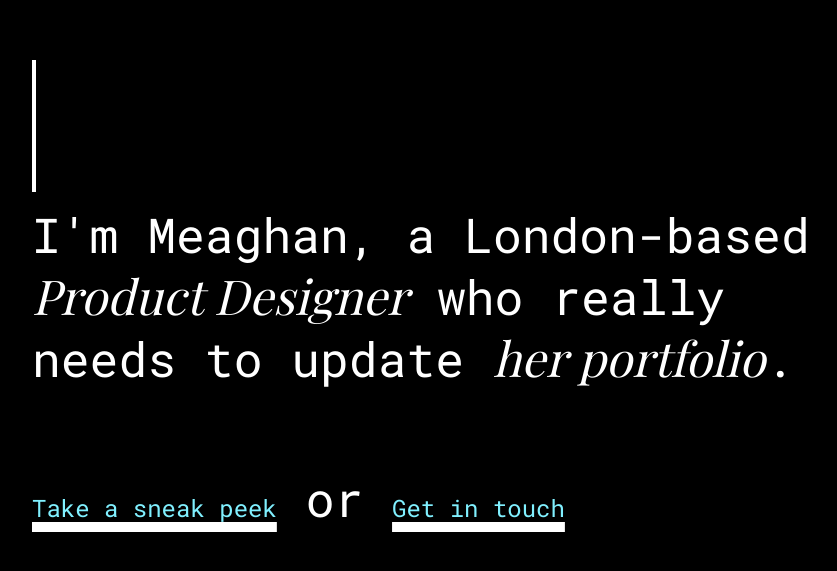
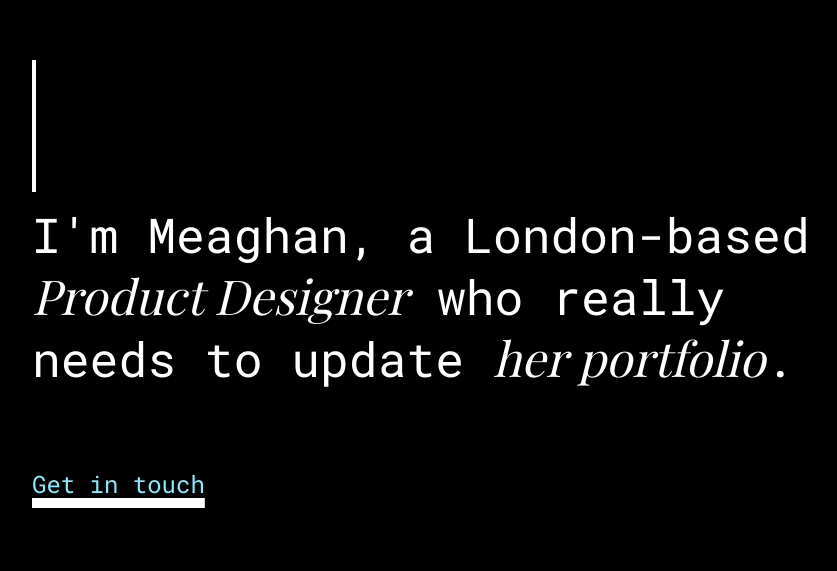
Before and after one commit to meaghanmeaghan/portfolio-website, a plain HTML site: page index.html in a window 1280 px wide. Shown: the part 111-682 px from the top of the page, without its empty margins (208-1045 px from the left). Drawn offline with nearby package versions, Linux system fonts and the light colour scheme; a web font is replaced by a local one.

Commit message:
Update index.html

```diff
--- a/index.html
+++ b/index.html
@@ -22,7 +22,7 @@
         </a>
     </h1>
     <p>I'm Meaghan, a London-based <i>Product Designer</i> who really needs to update <i>her portfolio</i>.</p>
-      <p><u><a href="https://meaghanli.webflow.io/">Take a sneak peek</a></u> or <u><a href="mailto:meaghan.li.nz@gmail.com?subject=Hello" target="_blank">Get in touch</a></u></p>
+      <p><u><a href="mailto:meaghan.li.nz@gmail.com?subject=Hello" target="_blank">Get in touch</a></u></p>
   </div>
 </body>
 </html>
```
